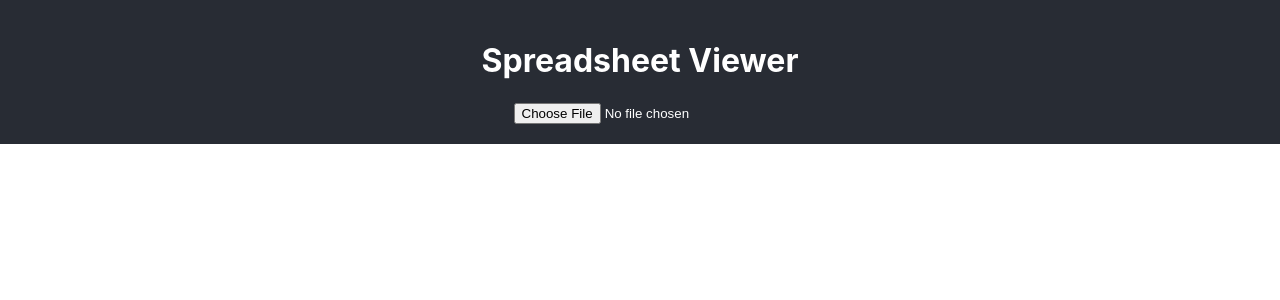
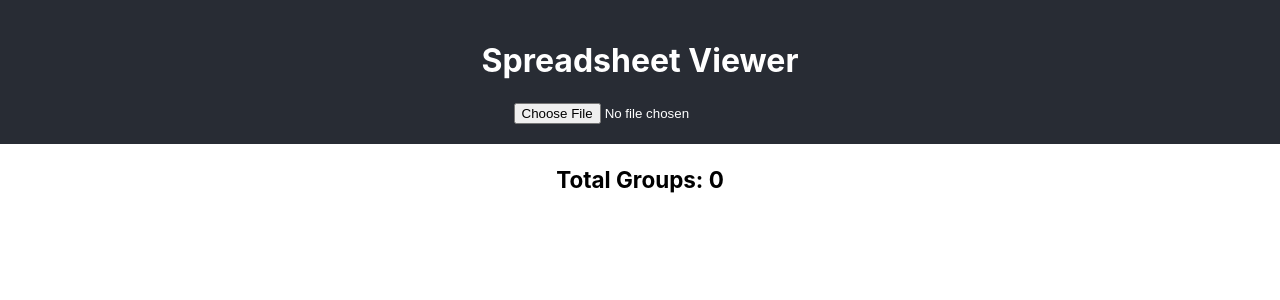
Before and after one commit to masci/routes, a React (Create React App) app: page / in a window 1280 px wide. Shown: the top 300 px of the page. Built offline with nearby package versions, Linux system fonts and the light colour scheme.

Commit message:
show total groups at the end

```diff
--- a/src/App.css
+++ b/src/App.css
@@ -70,3 +70,9 @@
   background-color: #f2f2f2;
   text-align: left;
 }
+
+.total-groups {
+  margin: 20px;
+  font-size: 1.2em;
+  font-weight: bold;
+}
--- a/src/App.js
+++ b/src/App.js
@@ -83,10 +83,11 @@ function App() {
         <h1>Spreadsheet Viewer</h1>
         <input type="file" onChange={handleFileUpload} />
       </header>
+      <>
         <div className="table-container">
           {sheetData.groups.map((group, index) => (
             <div key={index} className="group-container">
-            <h2>Gita: {group.id}</h2>
+              <h2>Group: {group.id}</h2>
               <div className="group-inputs">
                 <input
                   type="text"
@@ -131,6 +132,10 @@ function App() {
             </div>
           ))}
         </div>
+        <div className="total-groups">
+          <h3>Total Groups: {sheetData.groups.length}</h3>
+        </div>
+      </>
     </div>
   );
 }
```
Lines whose indentation alone changed are shown as unchanged.
